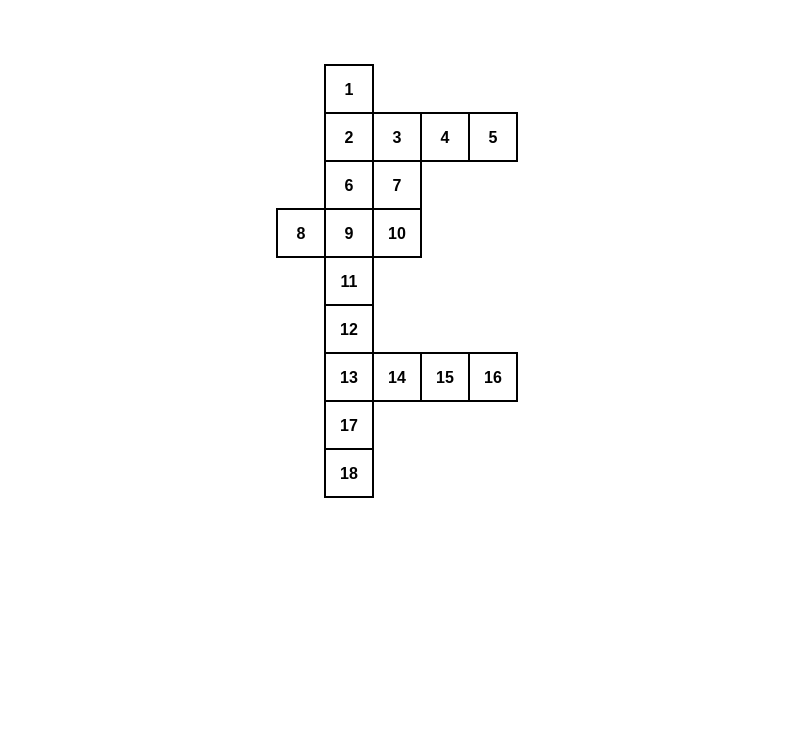
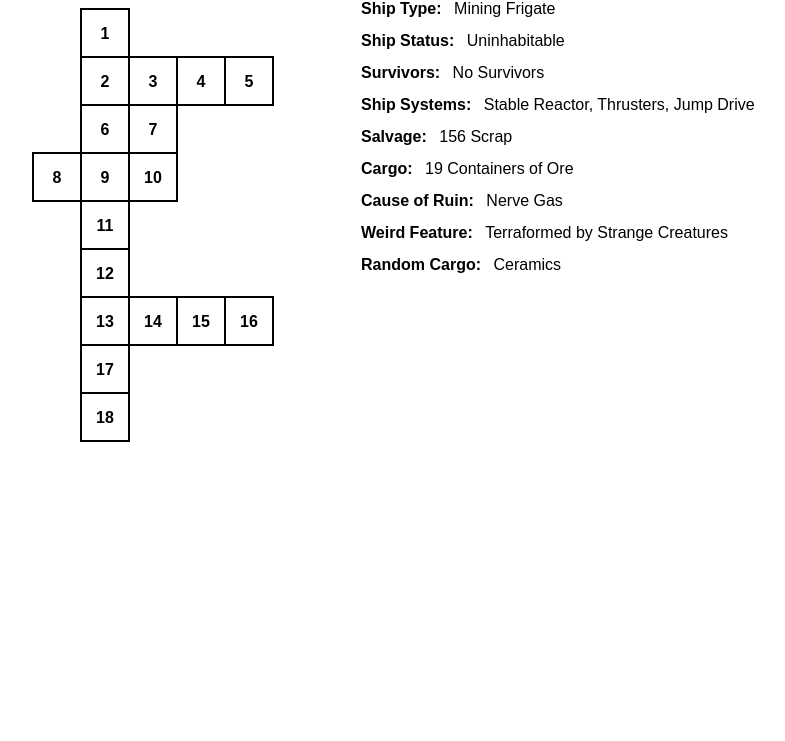
Before and after one commit to Haustgeirr/mothership-ship-gen, a website built with Vite: page index.html in a window 1280 px wide. Shown: the part 59-800 px from the top of the page, without its empty margins (291-1076 px from the left). Built offline with nearby package versions, Linux system fonts and the light colour scheme; a web font is replaced by a local one.

Commit message:
feat: set up the ship description layout

```diff
--- a/index.html
+++ b/index.html
@@ -18,8 +18,67 @@
 </head>
 
 <body class="max-w-6xl mx-auto p-5 font-sans">
-  <h1 class="text-center text-gray-800 text-2xl font-bold mb-6">MRPG Ship Generator</h1>
-  <svg id="dungeon-svg" width="800" height="600" class="block mx-auto"></svg>
+  <div class="grid grid-cols-1 md:grid-cols-2 gap-6">
+    <!-- Left Column: Ship Map -->
+    <div>
+      <svg id="dungeon-svg" width="100%" height="600" class="block mx-auto"></svg>
+    </div>
+
+    <!-- Right Column: Ship Details -->
+    <div>
+      <div id="ship-details">
+        <div class="ship-name text-xl font-bold mb-2"></div>
+
+        <div class="space-y-2">
+          <div>
+            <span class="font-semibold">Ship Type:</span>
+            <span id="ship-type" class="ml-2"></span>
+          </div>
+
+          <div>
+            <span class="font-semibold">Ship Status:</span>
+            <span id="ship-status" class="ml-2"></span>
+          </div>
+
+          <div>
+            <span class="font-semibold">Survivors:</span>
+            <span id="survivors" class="ml-2"></span>
+          </div>
+
+          <div>
+            <span class="font-semibold">Ship Systems:</span>
+            <span id="ship-systems" class="ml-2"></span>
+          </div>
+
+          <div>
+            <span class="font-semibold">Salvage:</span>
+            <span id="salvage" class="ml-2"></span>
+          </div>
+
+          <div>
+            <span class="font-semibold">Cargo:</span>
+            <span id="cargo" class="ml-2"></span>
+          </div>
+
+          <div>
+            <span class="font-semibold">Cause of Ruin:</span>
+            <span id="cause-of-ruin" class="ml-2"></span>
+          </div>
+
+          <div>
+            <span class="font-semibold">Weird Feature:</span>
+            <span id="weird-feature" class="ml-2"></span>
+          </div>
+
+          <div>
+            <span class="font-semibold">Random Cargo:</span>
+            <span id="random-cargo" class="ml-2"></span>
+          </div>
+        </div>
+      </div>
+    </div>
+  </div>
+
   <script type="module" src="./src/main.ts"></script>
 </body>
 
--- a/src/generator.ts
+++ b/src/generator.ts
@@ -1,6 +1,5 @@
 // v1.0
 // TODO: add room types, names, purpose and descriptions
-// TODO: add the ship description
 
 // v1.1
 // TODO: think about combining rooms into a large cell, maybe 2x2 or 3x3
@@ -10,6 +9,7 @@
 // TODO: define crew, for active ships
 // TODO: roll up a ship sheet as well, use rolls for hardpoints and weapon placement
 // TODO: consider rules for boarding action
+// TODO: decouple the ship gen from the ship type
 
 import type {
   DungeonGraph,
--- a/src/main.ts
+++ b/src/main.ts
@@ -1,11 +1,9 @@
 import './styles.css';
 import { DungeonGenerator } from './generator';
 import { ShipGenerator } from './shipGenerator';
-import { DungeonRenderer, SquareCellRenderer } from './renderer';
-import type { GenerationConfig } from './types';
+import { SquareCellRenderer } from './renderer';
 import { PRNG } from './prng';
 import { Dice } from './dice';
-import { DUNGEON_CONSTANTS } from './constants';
 
 
 const svgElement = document.querySelector<SVGSVGElement>('#dungeon-svg');
@@ -16,6 +14,18 @@ const nextButton = document.querySelector<HTMLButtonElement>('#next-step');
 const prevButton = document.querySelector<HTMLButtonElement>('#prev-step');
 const lastStepButton = document.querySelector<HTMLButtonElement>('#last-step');
 const resetButton = document.querySelector<HTMLButtonElement>('#reset');
+
+// Ship detail elements
+const shipNameElement = document.querySelector<HTMLElement>('.ship-name');
+const shipTypeElement = document.querySelector<HTMLElement>('#ship-type');
+const shipStatusElement = document.querySelector<HTMLElement>('#ship-status');
+const survivorsElement = document.querySelector<HTMLElement>('#survivors');
+const shipSystemsElement = document.querySelector<HTMLElement>('#ship-systems');
+const salvageElement = document.querySelector<HTMLElement>('#salvage');
+const cargoElement = document.querySelector<HTMLElement>('#cargo');
+const causeOfRuinElement = document.querySelector<HTMLElement>('#cause-of-ruin');
+const weirdFeatureElement = document.querySelector<HTMLElement>('#weird-feature');
+const randomCargoElement = document.querySelector<HTMLElement>('#random-cargo');
 
 const controlsContainer = document.querySelector('.controls');
 
@@ -304,7 +314,7 @@ const randomCargoTable = Dice.createOutcomeTable(
 );
 
 const namePartATable = Dice.createOutcomeTable(
-  100,
+  10,
   1,
   {
     0: "IAGO",
@@ -321,7 +331,7 @@ const namePartATable = Dice.createOutcomeTable(
 );
 
 const namePartBTable = Dice.createOutcomeTable(
-  100,
+  10,
   1,
   {
     0: "VALEFOR",
@@ -338,7 +348,7 @@ const namePartBTable = Dice.createOutcomeTable(
 );
 
 const namePartCTable = Dice.createOutcomeTable(
-  100,
+  10,
   1,
   {
     0: "ECHO",
@@ -362,59 +372,71 @@ function generateDungeon(seedValue: number) {
     localStorage.setItem(SEED_KEY, seedValue.toString());
   }
 
-  // Roll on each table and log the results
-  console.log("=== Rolling on all outcome tables ===");
+  // Generate ship name
+  const namePartA = Dice.rollWithOutcome(namePartATable);
+  const namePartB = Dice.rollWithOutcome(namePartBTable);
+  const namePartC = Dice.rollWithOutcome(namePartCTable);
+  const shipName = `${namePartA} ${namePartB} ${namePartC}`;
 
-  console.log(`${Dice.rollWithOutcome(namePartATable)} ${Dice.rollWithOutcome(namePartBTable)} ${Dice.rollWithOutcome(namePartCTable)}`);
+  // Update ship name in the UI
+  if (shipNameElement) {
+    shipNameElement.textContent = shipName;
+  }
 
   const shipType = Dice.rollWithOutcome(shipTypeTable);
-  console.log(`Ship Type: ${shipType.name} decks: ${shipType.decks}`);
+  if (shipTypeElement) {
+    shipTypeElement.textContent = `${shipType.name}`;
+  }
 
   const shipStatus = Dice.rollWithOutcome(shipStatusTable);
-  console.log(`Ship Status: ${shipStatus}`);
+  if (shipStatusElement) {
+    shipStatusElement.textContent = shipStatus;
+  }
 
   const survivors = Dice.rollWithOutcome(survivorsTable);
-  console.log(`Survivors: ${survivors}`);
+  if (survivorsElement) {
+    survivorsElement.textContent = survivors;
+  }
 
   const shipSystems = Dice.rollWithOutcome(shipSystemsTable);
-  console.log(`Ship Systems: ${shipSystems}`);
+  if (shipSystemsElement) {
+    shipSystemsElement.textContent = shipSystems;
+  }
 
   const salvage = Dice.rollWithOutcome(salvageTable);
-  console.log(`Salvage: ${salvage}`);
+  if (salvageElement) {
+    salvageElement.textContent = salvage;
+  }
 
   const cargo = Dice.rollWithOutcome(cargoTable);
-  console.log(`Cargo: ${cargo}`);
+  if (cargoElement) {
+    cargoElement.textContent = cargo;
+  }
 
   const causeOfRuin = Dice.rollWithOutcome(causeOfRuinTable);
-  console.log(`Cause of Ruin: ${causeOfRuin}`);
+  if (causeOfRuinElement) {
+    causeOfRuinElement.textContent = causeOfRuin;
+  }
 
   const weird = Dice.rollWithOutcome(weirdTable);
-  console.log(`Weird Feature: ${weird}`);
+  if (weirdFeatureElement) {
+    weirdFeatureElement.textContent = weird;
+  }
 
   const randomCargo = Dice.rollWithOutcome(randomCargoTable);
-  console.log(`Random Cargo: ${randomCargo}`);
-
-  console.log("=== End of rolls ===");
+  if (randomCargoElement) {
+    randomCargoElement.textContent = randomCargo;
+  }
 
   let dungeon;
   let navigationData;
-
-  // Always use the Ship Generator
-  console.log(`Using ship type: ${shipType.name} with ${shipType.decks} decks`);
 
   // Generate the ship layout
   dungeon = shipGenerator.generateShipFromType(shipType);
 
   if (shipGenerator.validateDungeon(dungeon)) {
-    console.log('Generated valid ship layout with:', {
-      rooms: dungeon.rooms.length,
-      links: dungeon.links.length,
-      shipType: shipType.name,
-      decks: shipType.decks,
-    });
     navigationData = shipGenerator.createNavigationGrid();
   } else {
-    console.error('Generated ship layout is not fully connected');
     navigationData = shipGenerator.createNavigationGrid();
     renderer.renderDebug(dungeon, navigationData);
     return;
```
